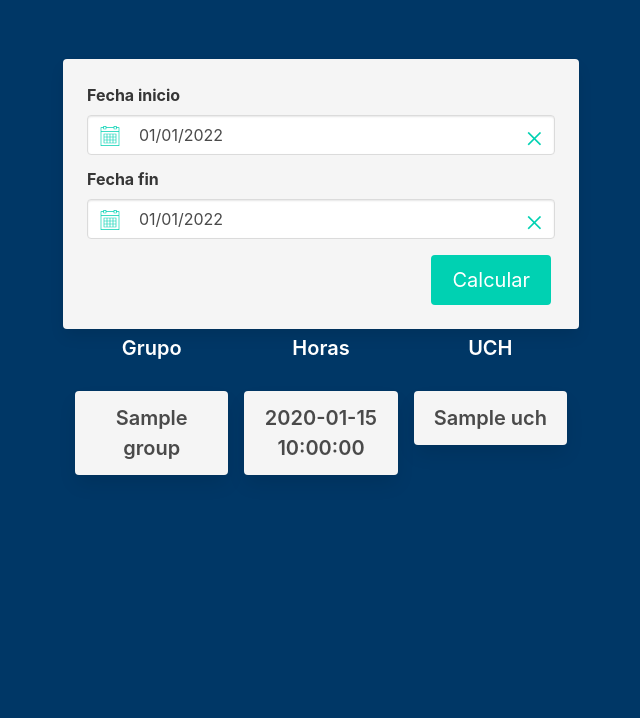
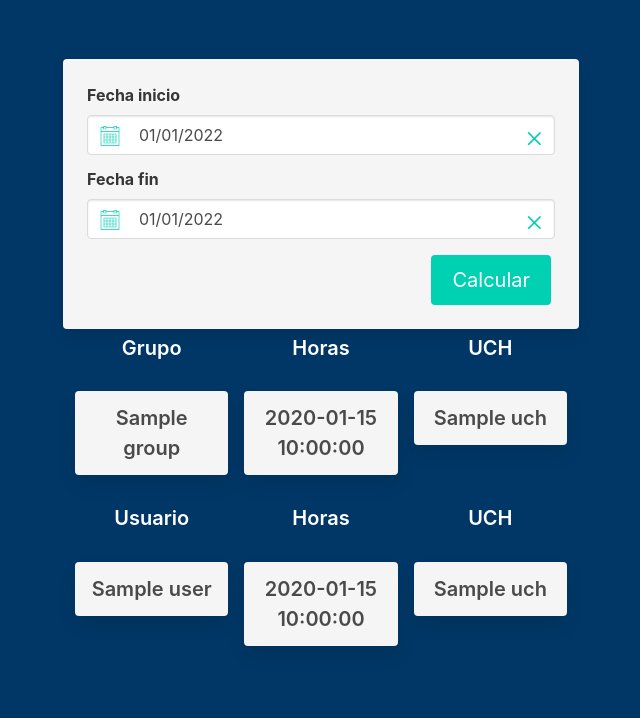
Before and after one commit to DarFig/controlusoHPC, a Flask app: template apicontrolusohpc/templates/_views/index.html in a window 1280 px wide. Shown: the part 159-877 px from the top of the page, without its empty margins (319-959 px from the left). Before the commit the page ends 634 px from the top, so only its background shows below. Run offline with Flask 2, Linux system fonts and the light colour scheme; the template is opened without the code that fills it: most values are stand-ins (such as "Sample title", 1, 10 or a date in 2020); parts of the project's set-up code (start-up, migrations or seed data) failed here and were passed over.

Commit message:
test users

```diff
--- a/apicontrolusohpc/templates/_views/index.html
+++ b/apicontrolusohpc/templates/_views/index.html
@@ -103,6 +103,50 @@ Index | {{ super() }}
 
             {% endif %}
 
+            {% if users  %}
+                <div class="container">
+                    <div class="columns p-4 has-text-centered">
+                        <div class="column is-4 p-1">
+                            <p class="title is-5 has-text-white">Usuario</p>
+                        </div>
+                        <div class="column is-4 p-1">
+                            <p class="title is-5 has-text-white">Horas</p>
+                        </div>
+                        <div class="column is-4 p-1">
+                            <p class="title is-5 has-text-white">UCH</p>
+                        </div>
+                    </div>
+                </div>
+
+                {% for k in users %}
+                <div class="container each-result">
+
+                    <div class="columns p-4 has-text-weight-semibold has-text-centered">
+
+                        <div class="column is-4 p-2">
+                            <div class="column card has-background-light is-size-5">
+                                <p>{{k}}</p>
+                            </div>
+                        </div>
+
+                        <div class="column is-4 p-2">
+                            <div class="column card has-background-light is-size-5">
+                                <p>{{ users[k]['time'] }}</p>
+                            </div>
+                        </div>
+
+                        <div class="column is-4 p-2">
+                            <div class="column card has-background-light is-size-5">
+                                <p>{{ users[k]['uch'] }}</p>
+                            </div>
+                        </div>
+                    </div>
+                </div>
+                {% endfor %}
+
+
+            {% endif %}
+
             {% if messages  %}
             <div class="notification has-text-black ptb-4 plr-6 mt-6">
                 <label class="label">Atención</label>
--- a/apicontrolusohpc/views.py
+++ b/apicontrolusohpc/views.py
@@ -33,7 +33,7 @@ def index():
         results = get_group_usage(group, data)
         users =  get_group_users_usage(group, data)
         #
-        return render_template('_views/index.html', data=results, group=group, messages=get_messages(), user=user)
+        return render_template('_views/index.html', data=results, group=group, messages=get_messages(), users=users)
 
     return render_template('_views/index.html')
 
```
